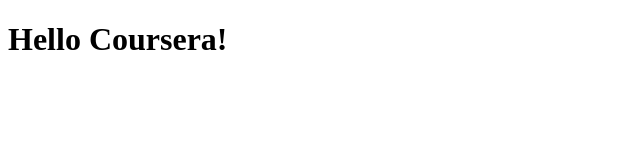
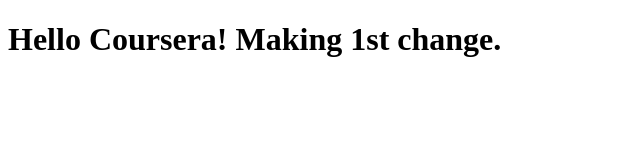
Before and after one commit to albundy007/coursera-test, a plain HTML site: page site/index.html in a window 1280 px wide. Shown: the whole page, without its empty margins (0-640 px from the left). Drawn offline with Linux system fonts and the light colour scheme.

Commit message:
small addition to content.

```diff
--- a/site/index.html
+++ b/site/index.html
@@ -8,7 +8,7 @@
 </head>
 <body>
     <h1>
-        Hello Coursera!
+        Hello Coursera! Making 1st change.
     </h1>
 
 </body>
```
